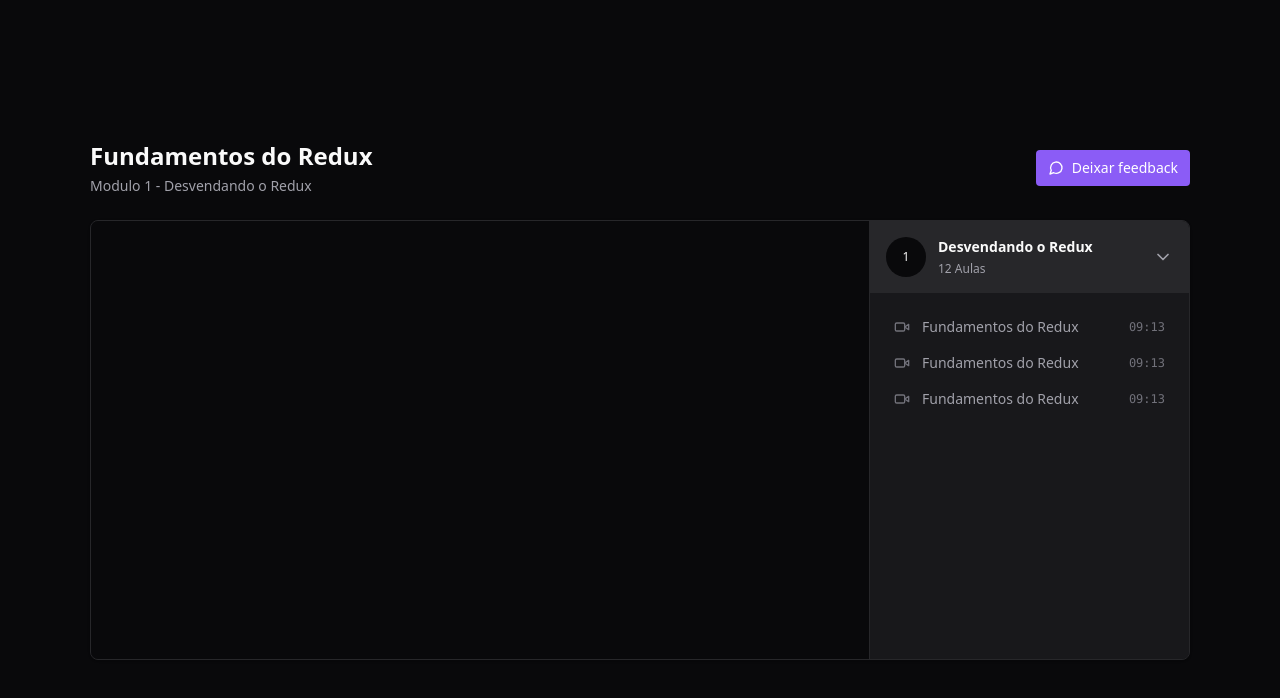
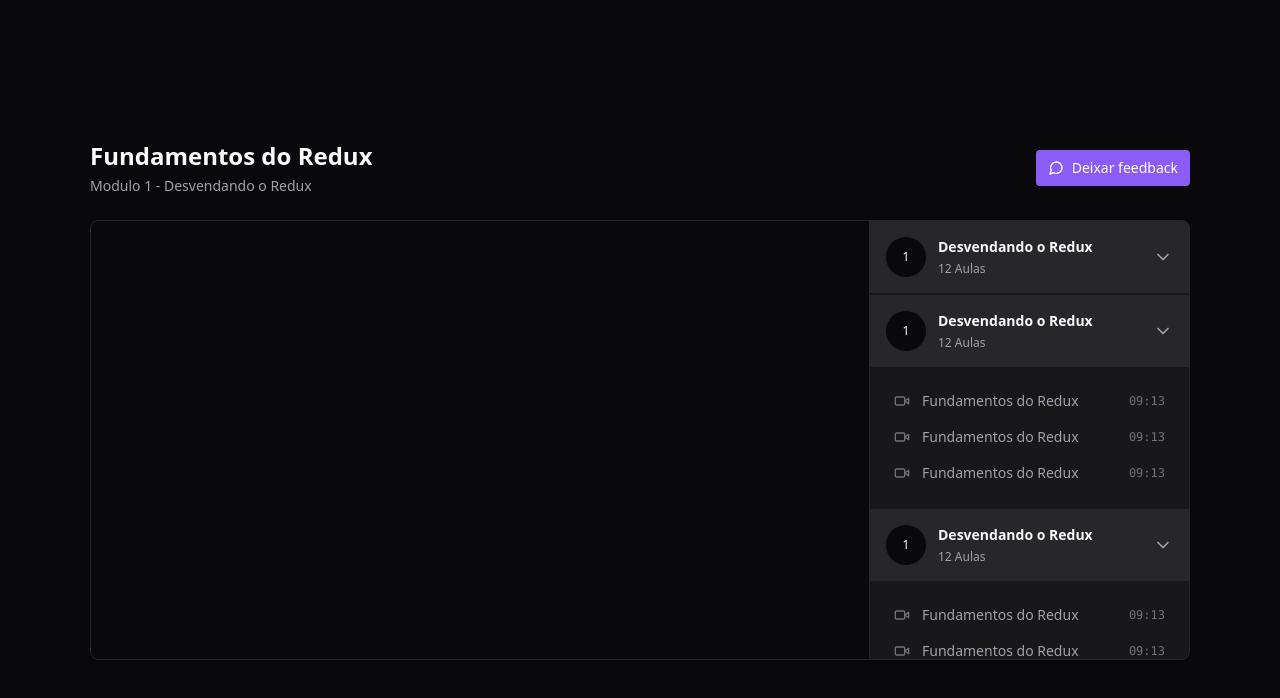
Before and after one commit to filliperomero/redux-video-player, a React (Vite) app: page / in a window 1280 px wide. Shown: the top 698 px of the page. Built offline with nearby package versions, Linux system fonts and the light colour scheme.

Commit message:
Add custom scrollbar

```diff
--- a/package.json
+++ b/package.json
@@ -15,7 +15,8 @@
     "react": "^18.2.0",
     "react-dom": "^18.2.0",
     "react-player": "^2.12.0",
-    "react-redux": "^8.1.1"
+    "react-redux": "^8.1.1",
+    "tailwind-scrollbar": "^3.0.4"
   },
   "devDependencies": {
     "@types/react": "^18.0.37",
--- a/src/pages/Player.tsx
+++ b/src/pages/Player.tsx
@@ -18,14 +18,60 @@
           </button>
         </div>
 
-        <main className='relative flex overflow-hidden rounded-lg border border-zinc-800 bg-zinc-900 shadow'>
+        <main className='relative pr-80 flex overflow-hidden rounded-lg border border-zinc-800 bg-zinc-900 shadow'>
           <div className='flex-1'>
             <div className='w-full bg-zinc-950 aspect-video'>
               <ReactPlayer width='100%' height='100%' url='https://www.youtube.com/watch?v=1E18-dPizO0' />
             </div>
           </div>
 
-          <aside className='w-80 border-l border-zinc-800 bg-zinc-900'>
+          <aside className='absolute top-0 bottom-0 right-0 w-80 divide-y-2 divide-zinc-900 border-l border-zinc-800 bg-zinc-900 overflow-y-scroll scrollbar-thin scrollbar-track-zinc-950 scrollbar-thumb-zinc-800'>
+            <div>
+              <button className='flex w-full items-center gap-3 bg-zinc-800 p-4'>
+                <div className='flex h-10 w-10 rounded-full items-center justify-center bg-zinc-950 text-xs'>1</div>
+                <div className='flex flex-col gap-1 text-left'>
+                  <strong className='text-sm'>Desvendando o Redux</strong>
+                  <span className='text-xs text-zinc-400'>12 Aulas</span>
+                </div>
+
+                <ChevronDown className='w-5 h-5 ml-auto text-zinc-400' />
+              </button>
+
+
+            </div>
+
+            <div>
+              <button className='flex w-full items-center gap-3 bg-zinc-800 p-4'>
+                <div className='flex h-10 w-10 rounded-full items-center justify-center bg-zinc-950 text-xs'>1</div>
+                <div className='flex flex-col gap-1 text-left'>
+                  <strong className='text-sm'>Desvendando o Redux</strong>
+                  <span className='text-xs text-zinc-400'>12 Aulas</span>
+                </div>
+
+                <ChevronDown className='w-5 h-5 ml-auto text-zinc-400' />
+              </button>
+
+              <nav className='relative flex flex-col gap-4 p-6'>
+                <button className='flex items-center gap-3 text-sm text-zinc-400'>
+                  <Video className='w-4 h-4 text-zinc-500' />
+                  <span>Fundamentos do Redux</span>
+                  <span className='ml-auto font-mono text-xs text-zinc-500'>09:13</span>
+                </button>
+
+                <button className='flex items-center gap-3 text-sm text-zinc-400'>
+                  <Video className='w-4 h-4 text-zinc-500' />
+                  <span>Fundamentos do Redux</span>
+                  <span className='ml-auto font-mono text-xs text-zinc-500'>09:13</span>
+                </button>
+
+                <button className='flex items-center gap-3 text-sm text-zinc-400'>
+                  <Video className='w-4 h-4 text-zinc-500' />
+                  <span>Fundamentos do Redux</span>
+                  <span className='ml-auto font-mono text-xs text-zinc-500'>09:13</span>
+                </button>
+              </nav>
+            </div>
+
             <div>
               <button className='flex w-full items-center gap-3 bg-zinc-800 p-4'>
                 <div className='flex h-10 w-10 rounded-full items-center justify-center bg-zinc-950 text-xs'>1</div>
--- a/tailwind.config.js
+++ b/tailwind.config.js
@@ -4,5 +4,5 @@
   theme: {
     extend: {},
   },
-  plugins: [],
+  plugins: [require('tailwind-scrollbar')],
 }
```
Also changed, not shown: 1 other file (tests, documents, lock files or other folders).
